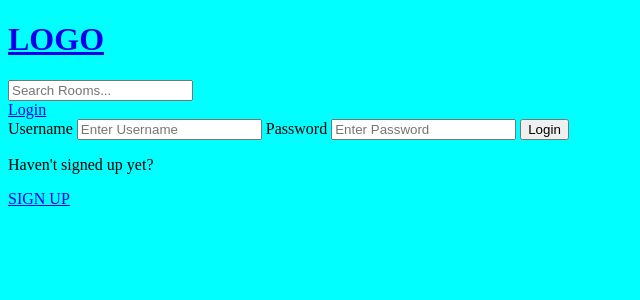
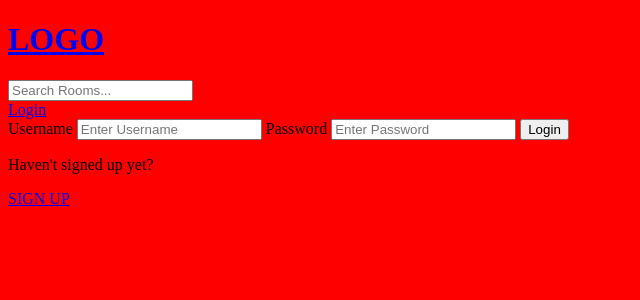
Before and after one commit to Mahallis/StudyBud, a Django app: a page that uses templates/main.html in a window 1280 px wide. Shown: the top 300 px of the page, without its empty margins (0-640 px from the left). Run offline with Django 4.2, Linux system fonts and the light colour scheme.

Commit message:
Changed bc color again. Now it's red

```diff
--- a/static/styles/main.css
+++ b/static/styles/main.css
@@ -1,3 +1,3 @@
 body{
-    background-color: cyan;
+    background-color: red;
 }
```
